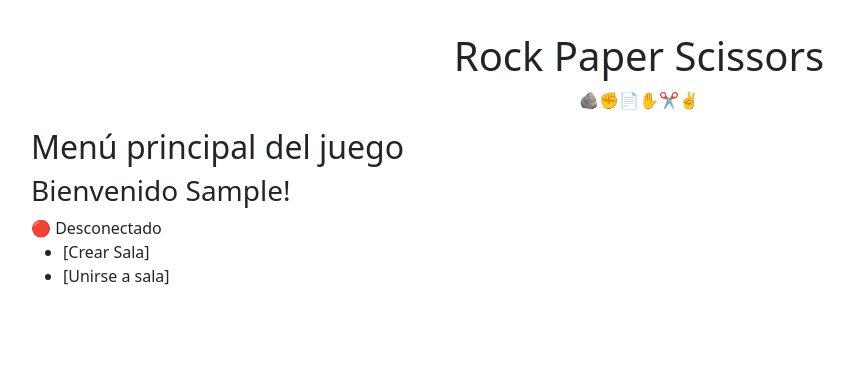
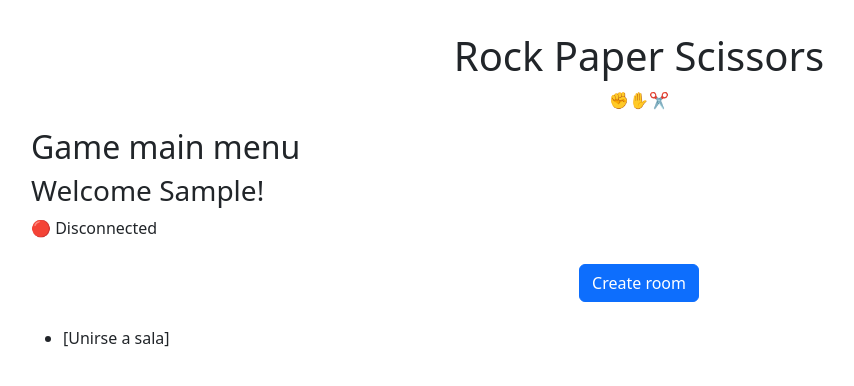
Before and after one commit to epontoni/client-rps, a React (Vite) app: page / in a window 1280 px wide. Both pictures are taken after typing "Sample" into the empty fields and a click on the button "Siguiente". Shown: the top 386 px of the page, without its empty margins (1-855 px from the left). Built offline with nearby package versions, Linux system fonts and the light colour scheme; no server answers.

Commit message:
Header and Login component modification. CreateRoom Event

```diff
--- a/src/components/Header/Header.css
+++ b/src/components/Header/Header.css
@@ -5,3 +5,18 @@ header h1 {
 header p {
     text-align: center;
 }
+
+.fadeIn {
+    animation: fadeIn ease 1s;
+    animation-iteration-count: 1;
+    animation-fill-mode: forwards;
+}
+
+@keyframes fadeIn {
+    0% {
+        opacity: 0;
+    }
+    100% {
+        opacity: 1;
+    }
+}
--- a/src/components/Header/index.tsx
+++ b/src/components/Header/index.tsx
@@ -1,10 +1,28 @@
+import { useEffect, useState } from 'react'
 import './Header.css'
 
 export default function Header() {
+  const ROCK = ['🪨', '✊']
+  const PAPER = ['📄', '✋']
+  const SCISSORS = ['✂️', '✌️']
+
+  const [sub, setSub] = useState(ROCK[1] + PAPER[1] + SCISSORS[1])
+
+  const binaryAleatory = () => {
+    return Math.round(Math.random())
+  }
+
+  useEffect(() => {
+    const animation = setInterval(() => {
+      setSub(ROCK[binaryAleatory()] + PAPER[binaryAleatory()] + SCISSORS[binaryAleatory()])
+    }, 1000)
+    return () => clearInterval(animation)
+  }, [])
+
   return (
     <header>
       <h1>Rock Paper Scissors</h1>
-      <p>🪨✊📄✋✂️✌️</p>
+      <p className='fadeIn'>{sub}</p>
     </header>
   )
 }
--- a/src/components/Login/index.tsx
+++ b/src/components/Login/index.tsx
@@ -1,7 +1,7 @@
 import { useState } from "react"
 import { useDispatch, useSelector } from "react-redux"
 import { useNavigate } from "react-router-dom"
-import { saveNickname, setSocket } from "../../reducers/gameSlice"
+import { saveNickname, setOnlineStatus, setSocket } from "../../reducers/gameSlice"
 import { io } from "socket.io-client"
 
 export default function Login() {
@@ -26,6 +26,12 @@ export default function Login() {
         socket.on('connect', () => {
             console.log('Conectado al servidor')
             dispatch(setSocket(socket))
+            dispatch(setOnlineStatus(true))
+        })
+        socket.on('disconnect', () => {
+            console.log('Desconectado del servidor')
+            dispatch(setSocket(socket))
+            dispatch(setOnlineStatus(false))
         })
         console.log(`${nickname} se está registrando en el servidor...`)
         navigate('/main-menu')
--- a/src/components/MainMenu/index.tsx
+++ b/src/components/MainMenu/index.tsx
@@ -3,7 +3,7 @@ import { useSelector } from "react-redux";
 import { useNavigate } from "react-router-dom"
 
 export default function MainMenu() {
-  const socket = useSelector((state) => state.game.socket);
+  const state = useSelector((state) => state.game);
   const userLogin = useSelector((state) => state.game.nickname);
   const navigate = useNavigate()
 
@@ -14,13 +14,20 @@ export default function MainMenu() {
     }
   }, [])
 
+  const handleCreateRoom = () => {
+    console.log('Creando sala...')
+    state.socket.emit('createRoom', {owner: userLogin})
+  }
+
   return (
     <div>
-      <h2>Menú principal del juego</h2>
-      <h3>Bienvenido { userLogin }!</h3>
-      <div>{ socket?.connected ? `🟢 Conectado (${socket.id})` : `🔴 Desconectado` }</div>
+      <h2>Game main menu</h2>
+      <h3>Welcome { userLogin }!</h3>
+      <div>{ state.onlineStatus ? `🟢 Connected (${state.socket.id})` : `🔴 Disconnected` }</div>
+      <div className="d-flex my-4">
+        <button onClick={handleCreateRoom} className="btn btn-primary m-auto">Create room</button>
+      </div>
       <ul>
-        <li>[Crear Sala]</li>
         <li>[Unirse a sala]</li>
       </ul>
     </div>
--- a/src/reducers/gameSlice.ts
+++ b/src/reducers/gameSlice.ts
@@ -25,8 +25,11 @@ const gameSlice = createSlice({
         saveNickname: (state, action) => {
             state.nickname = action.payload
         },
+        setOnlineStatus: (state, action) => {
+            state.onlineStatus = action.payload
+        }
     }
 });
 
-export const { setSocket, createRoom, joinRoom, saveNickname } = gameSlice.actions
+export const { setSocket, createRoom, joinRoom, saveNickname, setOnlineStatus } = gameSlice.actions
 export default gameSlice;
```
